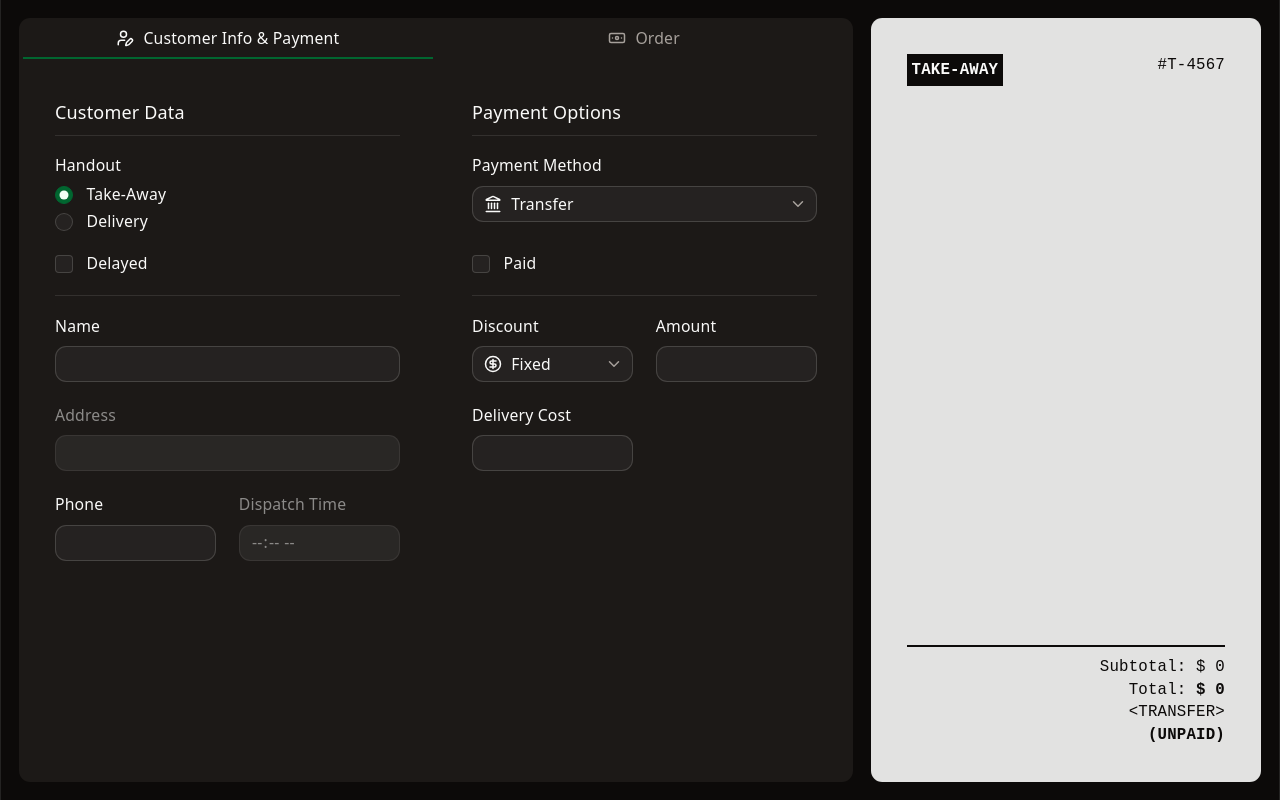
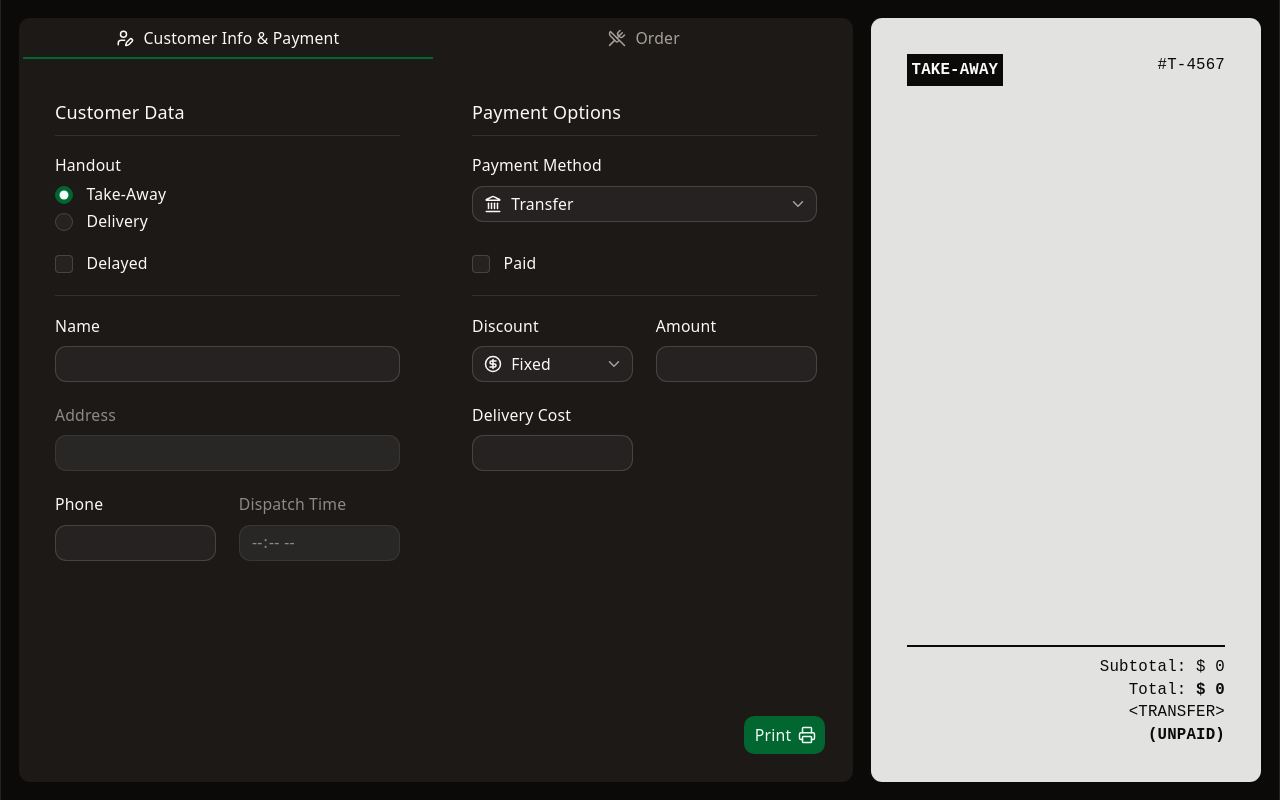
Before and after one commit to kikedose/ticket-gen-v2, a React (Vite) app: page /ticket in a window 1280 px wide. Built offline with nearby package versions, Linux system fonts and the light colour scheme.

Commit message:
wip: FAB print

```diff
--- a/src/routes/(ticket)/-ticket-form/index.tsx
+++ b/src/routes/(ticket)/-ticket-form/index.tsx
@@ -1,4 +1,5 @@
-import { Banknote, UserPen } from 'lucide-react';
+import { Printer, UserPen, UtensilsCrossed } from 'lucide-react';
+import { Button } from '~/components/ui/button';
 import { Tabs, TabsContent, TabsList, TabsTrigger } from '~/components/ui/tabs';
 import CustomerData from './customer-data';
 import PaymentOptions from './payment-options';
@@ -6,7 +7,7 @@ import ProductSelector from './product-selector';
 
 export default function TicketForm() {
   return (
-    <div className="bg-popover flex h-full flex-col overflow-hidden rounded-lg">
+    <div className="bg-popover relative flex h-full flex-col overflow-hidden rounded-lg">
       <Tabs defaultValue="customer" className="flex h-full flex-col">
         <TabsList className="w-full shrink-0" variant="line">
           <TabsTrigger value="customer" className="h-auto gap-2 pt-2 pb-1">
@@ -15,7 +16,7 @@ export default function TicketForm() {
           </TabsTrigger>
 
           <TabsTrigger value="order" className="h-auto gap-2 pt-2 pb-1">
-            <Banknote />
+            <UtensilsCrossed />
             Order
           </TabsTrigger>
         </TabsList>
@@ -44,6 +45,11 @@ export default function TicketForm() {
           <ProductSelector />
         </TabsContent>
       </Tabs>
+
+      <Button className="absolute right-6 bottom-6" size="lg">
+        Print
+        <Printer data-icon="inline-end" />
+      </Button>
     </div>
   );
 }
```
